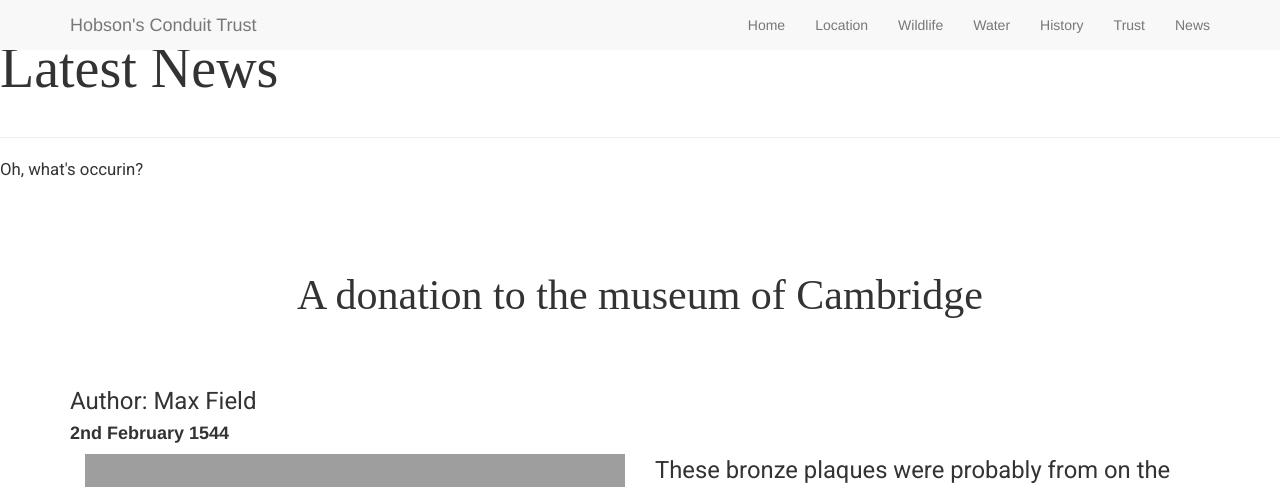
After one commit to afieldio/hct, a Django app: template website/templates/news.html in a window 1280 px wide. The commit adds this page. Shown: the top 487 px of the page. Run offline with Django 3.2, Linux system fonts and the light colour scheme; the template is opened without the code that fills it, so the values that code supplies are empty; some libraries are stand-ins or nearby versions; some web fonts are replaced; grey boxes are pictures that could not be loaded.

Commit message:
news page without files

```diff
--- a/hct/urls.py
+++ b/hct/urls.py
@@ -15,7 +15,7 @@ Including another URLconf
 """
 from django.conf.urls import url
 from django.contrib import admin
-from website.views import index, history, trust, location, wildlife, water
+from website.views import index, history, trust, location, wildlife, water, news
 
 urlpatterns = [
     url(r'^admin/', admin.site.urls),
@@ -25,4 +25,5 @@ urlpatterns = [
     url(r'^location/$', location, name="location"),
     url(r'^wildlife/$', wildlife, name="wildlife"),
     url(r'^water/$', water, name="water"),
+    url(r'^news/$', news, name="news"),
 ]
--- a/website/templates/base.html
+++ b/website/templates/base.html
@@ -63,6 +63,9 @@
                     <li>
                         <a class="{% if request.resolver_match.url_name == 'trust' %}active{% endif %}" href="{% url 'trust' %}">Trust</a>
                     </li>
+                    <li>
+                        <a class="{% if request.resolver_match.url_name == 'news' %}active{% endif %}" href="{% url 'news' %}">News</a>
+                    </li>
                 </ul>
             </div>
             <!-- /.navbar-collapse -->
--- /dev/null
+++ b/website/templates/news.html
@@ -0,0 +1,35 @@
+{% extends 'base.html' %}
+{% load staticfiles %}
+
+{% block title %}
+	News Page
+{% endblock %}
+
+{% block head %}
+{% endblock %}
+
+{% block content %}
+<section class="hero">
+	<div class="news-hero">
+		<h1>Latest News</h1>
+		<hr>
+		<p>Oh, what's occurin?</p>
+	</div>
+</section>
+
+<section class="article-section">
+	<div class="container">
+		<h2>A donation to the museum of Cambridge</h2>
+		<h3>Author: Max Field</h3>
+		<h4>2nd February 1544</h4>
+		<div class="col-md-6">
+			<img src="{% static 'img/plaques.jpg' %}">
+		</div>
+		<div class="col-md-6">
+			<p class="intro-text">These bronze plaques were probably from on the Victorian fountain in Market Square.  Mr Robert Noel from the <a href="https://www.college-of-arms.gov.uk">College of Arms</a> has identified them for the Trustees.  The shields on the right are the Coat of Arms of Cambridge University (top) and Cambridge Town (bottom).</p>
+			<p class="intro-text">The others may represent benefactors.  The plaque at the top left is the shield for the Fitzwilliam – Wentworth family. The red lozenges from the <a href="https://en.wikipedia.org/wiki/Earl_Fitzwilliam">Fitzwilliam family</a> and chevron with leopards from Watson Wentworth side.  The two families were united in marriage in 1744.The other (bottom left) shield attribution is complex but may represent a variation of the Perne family crest.</p>
+			<p class="intro-text">The plaques were donated by the Trustees in 2017 to the Museum of Cambridge.</p>
+		</div>
+	</div>
+</section>
+{% endblock %}
--- a/website/views.py
+++ b/website/views.py
@@ -25,3 +25,6 @@ def location(request):
 
 def wildlife(request):
     return render(request, 'wildlife.html')
+
+def news(request):
+    return render(request, 'news.html')
```
